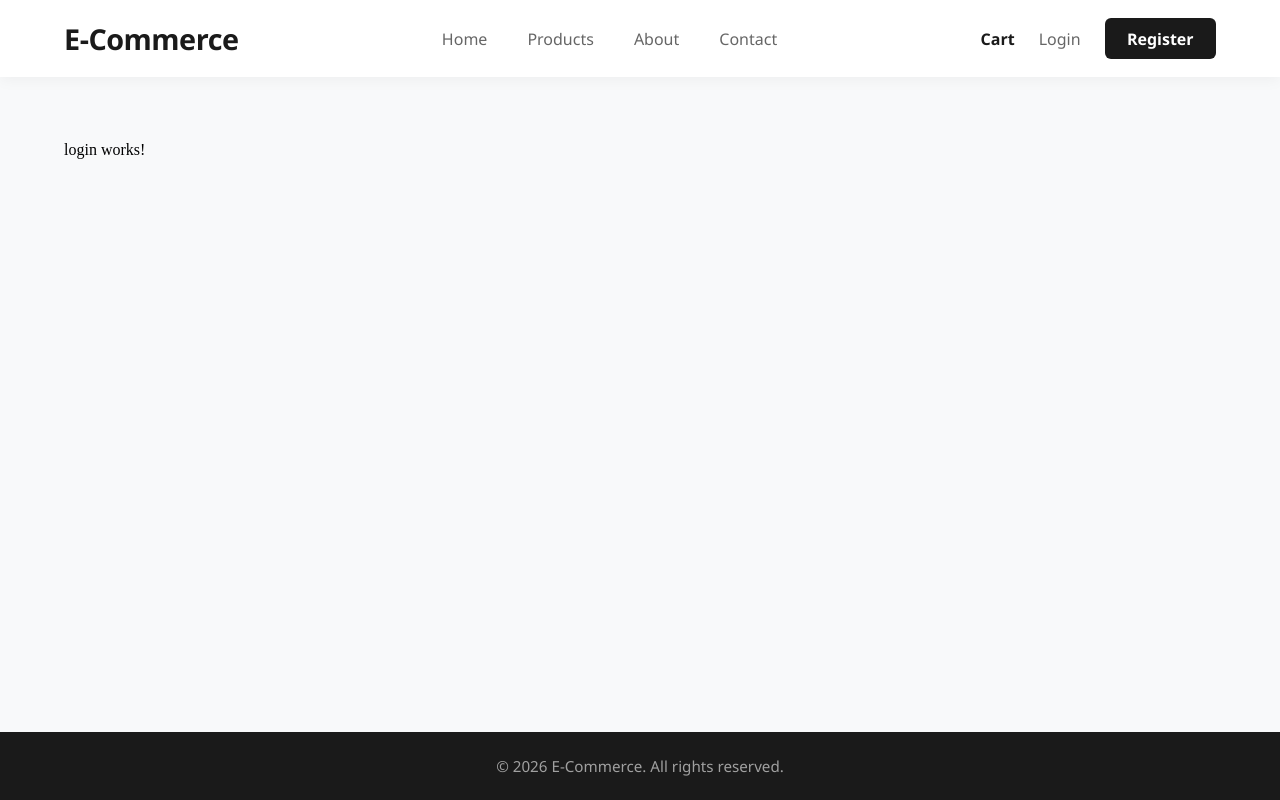
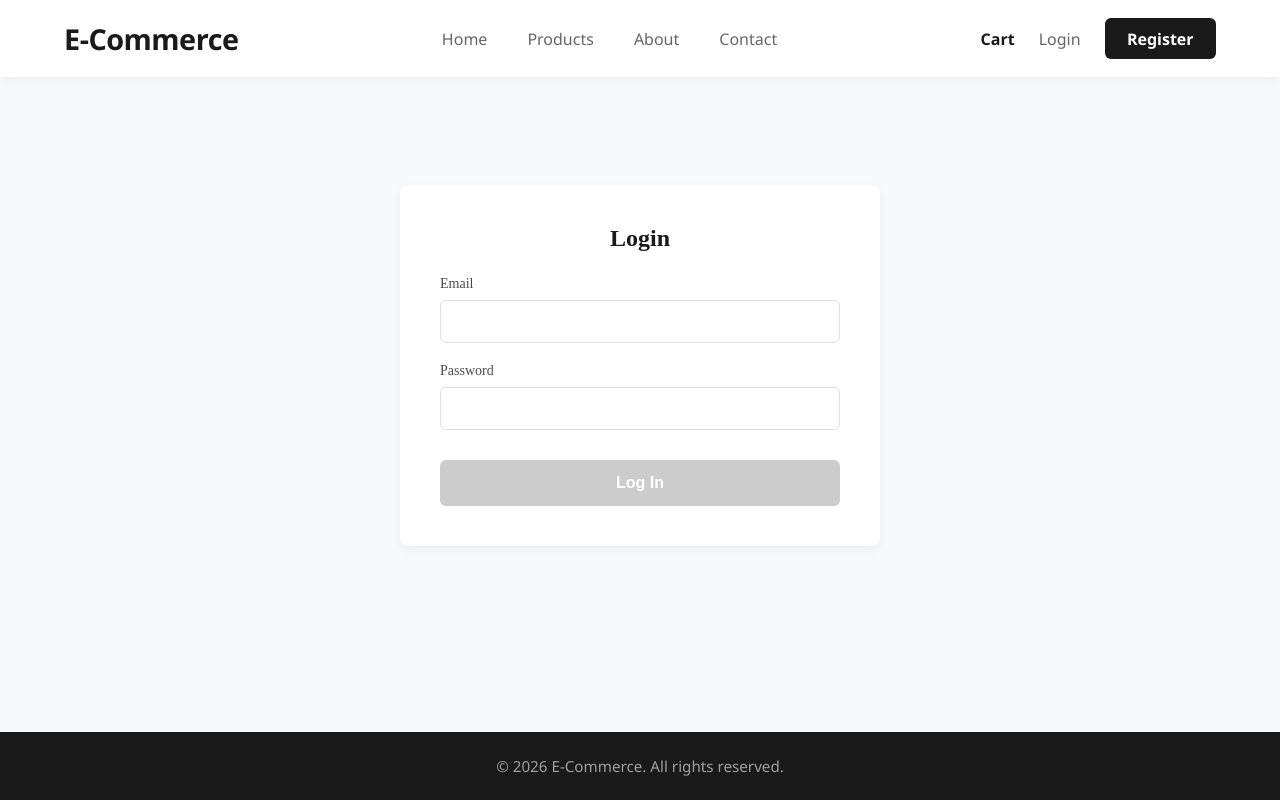
Before and after one commit to therevenant9342-beep/E-Commerce_App, an Angular app in the folder frontend/: page /login in a window 1280 px wide. Built offline with nearby package versions, Linux system fonts and the light colour scheme.

Commit message:
feat(auth): handle and display 403 unconfirmed email error on login

```diff
--- a/frontend/src/app/app.routes.ts
+++ b/frontend/src/app/app.routes.ts
@@ -1,7 +1,8 @@
 import { Routes } from '@angular/router';
 import { Home } from './pages/home/home';
 import { Products } from './pages/products/products';
-import { RegisterComponent } from './pages/register/register';import { Login } from './pages/login/login';
+import { RegisterComponent } from './pages/register/register';
+import { LoginComponent } from './pages/login/login';
 import { Cart } from './pages/cart/cart';
 import { Checkout } from './pages/checkout/checkout';
 import { About } from './pages/about/about';
@@ -10,7 +11,8 @@ import { Contact } from './pages/contact/contact';
 export const routes: Routes = [
   { path: '', component: Home},
   { path: 'products', component: Products },
-{ path: 'register', component: RegisterComponent },  { path: 'login', component: Login },
+  { path: 'register', component: RegisterComponent },
+  { path: 'login', component: LoginComponent },
   { path: 'cart', component: Cart },
   { path: 'checkout', component: Checkout },
   { path: 'about', component: About },
--- a/frontend/src/app/pages/login/login.css
+++ b/frontend/src/app/pages/login/login.css
@@ -0,0 +1,78 @@
+.login-container {
+    max-width: 400px;
+    margin: 60px auto;
+    padding: 40px;
+    background-color: #ffffff;
+    border-radius: 8px;
+    box-shadow: 0 4px 12px rgba(0, 0, 0, 0.05);
+}
+
+.login-container h2 {
+    text-align: center;
+    margin-top: 0;
+    margin-bottom: 24px;
+    color: #1a1a1a;
+    font-size: 24px;
+}
+
+form div {
+    margin-bottom: 20px;
+    display: flex;
+    flex-direction: column;
+}
+
+label {
+    margin-bottom: 8px;
+    font-weight: 500;
+    color: #4a4a4a;
+    font-size: 14px;
+}
+
+input {
+    padding: 12px 16px;
+    border: 1px solid #e0e0e0;
+    border-radius: 6px;
+    font-size: 15px;
+    transition: border-color 0.2s ease, box-shadow 0.2s ease;
+}
+
+input:focus {
+    outline: none;
+    border-color: #1a1a1a;
+    box-shadow: 0 0 0 2px rgba(26, 26, 26, 0.1);
+}
+
+button {
+    width: 100%;
+    padding: 14px;
+    background-color: #1a1a1a;
+    color: #ffffff;
+    border: none;
+    border-radius: 6px;
+    font-size: 16px;
+    font-weight: 600;
+    cursor: pointer;
+    margin-top: 10px;
+    transition: background-color 0.2s ease;
+}
+
+button:hover:not(:disabled) {
+    background-color: #333333;
+}
+
+button:disabled {
+    background-color: #cccccc;
+    cursor: not-allowed;
+}
+
+.error-message {
+    background-color: #ffebee;
+    color: #c62828;
+    padding: 12px;
+    border-radius: 6px;
+    margin-bottom: 20px;
+    text-align: center;
+    font-size: 14px;
+    font-weight: 500;
+    border: 1px solid #ffcdd2;
+}
--- a/frontend/src/app/pages/login/login.html
+++ b/frontend/src/app/pages/login/login.html
@@ -1 +1,25 @@
-<p>login works!</p>
+<div class="login-container">
+    <h2>Login</h2>
+
+    @if (errorMessage) {
+    <div class="error-message">
+        {{ errorMessage }}
+    </div>
+    }
+
+    <form [formGroup]="loginForm" (ngSubmit)="onSubmit()">
+
+        <div>
+            <label for="email">Email</label>
+            <input type="email" id="email" formControlName="email">
+        </div>
+
+        <div>
+            <label for="password">Password</label>
+            <input type="password" id="password" formControlName="password">
+        </div>
+
+        <button type="submit" [disabled]="loginForm.invalid">Log In</button>
+
+    </form>
+</div>
--- a/frontend/src/app/pages/login/login.ts
+++ b/frontend/src/app/pages/login/login.ts
@@ -1,9 +1,43 @@
 import { Component } from '@angular/core';
+import { ReactiveFormsModule, FormGroup, FormControl, Validators } from '@angular/forms';
+import { AuthService } from '../../services/auth/auth';
+import { Router } from '@angular/router';
 
 @Component({
   selector: 'app-login',
-  imports: [],
+  standalone: true,
+  imports: [ReactiveFormsModule],
   templateUrl: './login.html',
-  styleUrl: './login.css',
+  styleUrls: ['./login.css']
 })
-export class Login {}
+export class LoginComponent {
+  loginForm: FormGroup;
+  errorMessage: string | null = null;
+
+  constructor(private authService: AuthService, private router: Router) {
+    this.loginForm = new FormGroup({
+      email: new FormControl(null, [Validators.required, Validators.email]),
+      password: new FormControl(null, [Validators.required, Validators.minLength(6)])
+    });
+  }
+
+  onSubmit() {
+    if (this.loginForm.valid) {
+      this.errorMessage = null;
+
+      this.authService.login(this.loginForm.value).subscribe({
+        next: (res) => {
+          localStorage.setItem('token', res.token);
+          this.router.navigate(['/home']);
+        },
+        error: (err) => {
+          if (err.status === 403) {
+            this.errorMessage = 'Please confirm your email address before logging in.';
+          } else {
+            this.errorMessage = err.error?.message || 'Invalid email or password.';
+          }
+        }
+      });
+    }
+  }
+}
```
